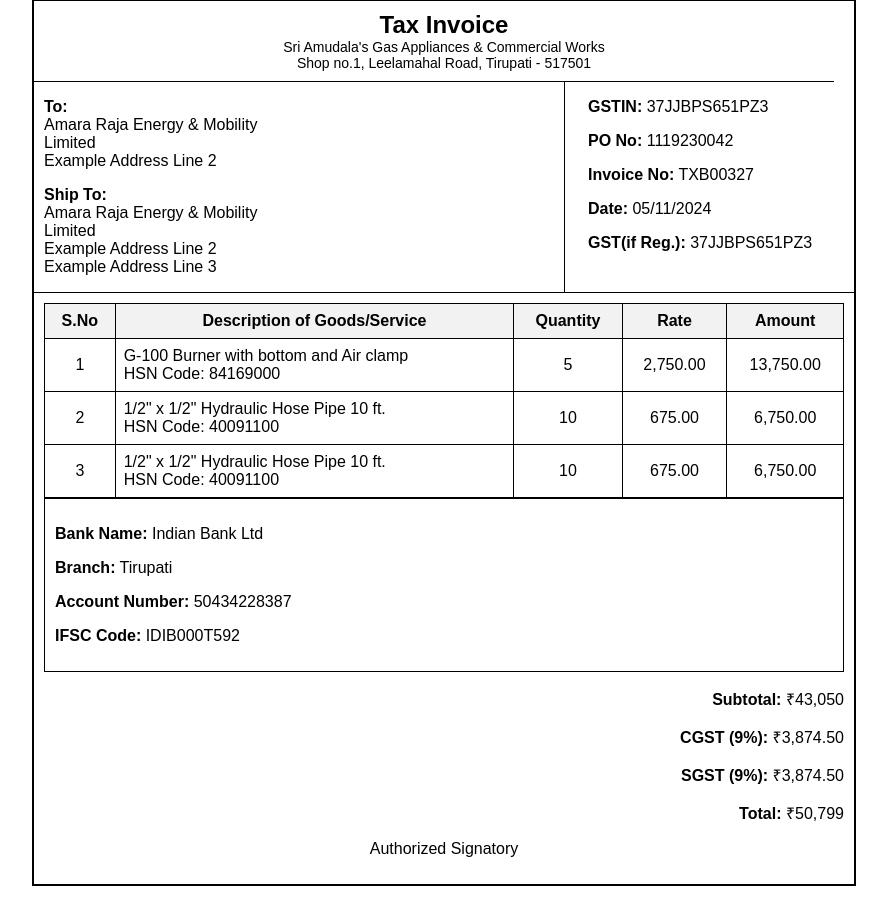
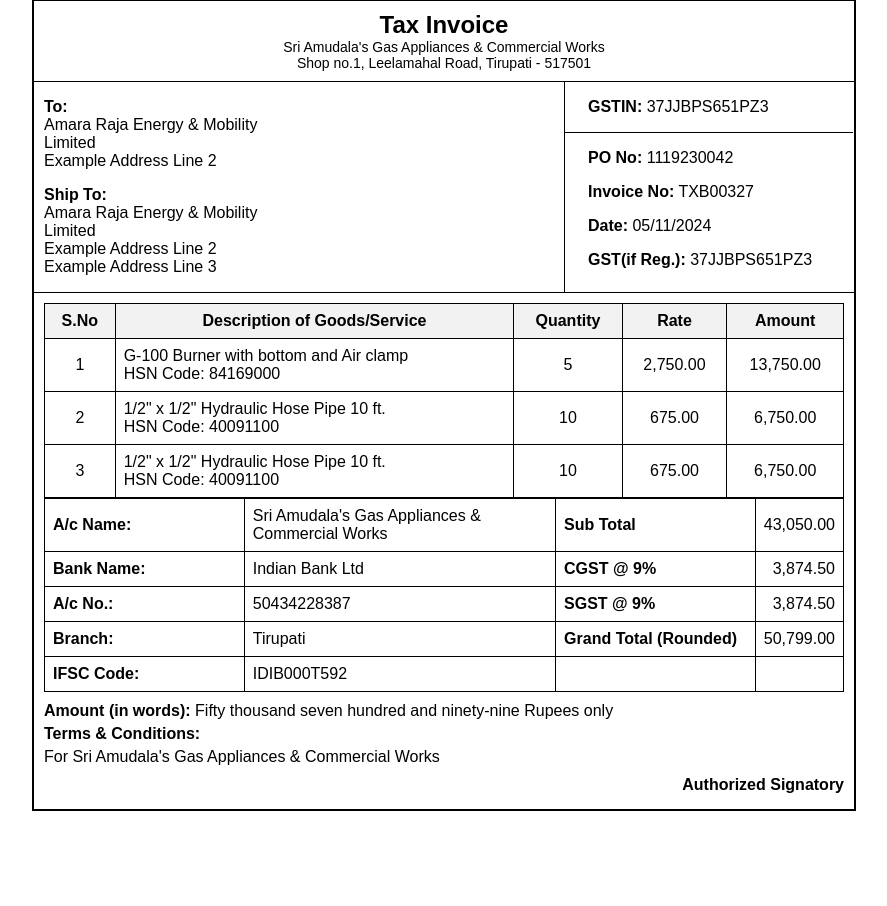
Before and after one commit to AmudalaGirish/sages, a Django app: template invoice/templates/invoice/invoice.html in a window 1280 px wide. Shown: the part 21-927 px from the top of the page, without its empty margins (196-1083 px from the left). After the commit the page ends 832 px from the top, so only its background shows below. Run offline with Django 5.2, Linux system fonts and the light colour scheme; the template is opened without the code that fills it, so the values that code supplies are empty.

Commit message:
invoice imprvment

```diff
--- a/invoice/templates/invoice/invoice.html
+++ b/invoice/templates/invoice/invoice.html
@@ -53,10 +53,12 @@
       left: 65%; /* Adjust based on layout */
     }
 
-    .first-divider, .second-divider {
+    .gstin-divider {
       border-top: 1px solid black;
-      margin: 0; /* Remove default spacing */
-      width: 100%; /* Ensures it spans the container */
+      margin: 5px 0;
+      width: calc(100% + 33px); /* Extend divider to touch borders, compensating for padding */
+      position: relative; /* Align relative to parent */
+      left: -24px; /* Adjust for left padding */
     }
 
     .items-table {
@@ -82,19 +84,47 @@
       width: calc(100% + 20px); /* Extend divider to touch borders, compensating for padding */
       position: relative; /* Align relative to parent */
       left: -10px; /* Adjust for left padding */
+    }
 
+    /* Table Styling for Bank Details and Summary */
+    .details-table {
+      width: 100%;
+      border-collapse: collapse;
     }
-    .bank-details {
-      border: 1px solid black;
-      padding: 10px;
+
+    .details-table td {
+      border: 1px solid black; /* Inner cell dividers */
+      padding: 8px;
     }
-    .summary {
+
+    .details-table .label {
+      width: 25%;
+      text-align: left; /* Align labels to the left */
+    }
+
+    .details-table .summary-label {
+      width: 25%;
+      text-align: left; /* Align summary labels to the left */
+    }
+
+    .details-table td:last-child {
+      text-align: right; /* Align values to the right for clarity */
+    }
+
+    /* Footer Section Styling */
+    .footer-section {
+      margin-top: 10px;
+      text-align: left;
+    }
+
+    .footer-section p {
+      margin: 5px 0;
+    }
+
+    .footer-section .signature {
       text-align: right;
       margin-top: 10px;
-    }
-    .footer {
-      text-align: center;
-      margin-top: 15px;
+      font-weight: bold;
     }
 
   </style>
@@ -122,7 +152,11 @@
         <div class="vertical-line"></div>
 
         <div class="right">
-          <p><b>GSTIN:</b> 37JJBPS651PZ3</p>
+            <!-- GSTIN Section with Divider -->
+          <div class="gstin-section">
+            <p><b>GSTIN:</b> <span>37JJBPS651PZ3</span></p>
+            <div class="gstin-divider"></div>
+          </div>
           <p><b>PO No:</b> 1119230042</p>
           <p><b>Invoice No:</b> TXB00327</p>
           <p><b>Date:</b> 05/11/2024</p>
@@ -174,26 +208,48 @@
         </tbody>
       </table>
     </div>
-
     <!-- Bank Details Section -->
-    <div class="section bank-details">
-      <p><b>Bank Name:</b> Indian Bank Ltd</p>
-      <p><b>Branch:</b> Tirupati</p>
-      <p><b>Account Number:</b> 50434228387</p>
-      <p><b>IFSC Code:</b> IDIB000T592</p>
-    </div>
-
-    <!-- Summary Section -->
-    <div class="summary">
-      <p><b>Subtotal:</b> ₹43,050</p>
-      <p><b>CGST (9%):</b> ₹3,874.50</p>
-      <p><b>SGST (9%):</b> ₹3,874.50</p>
-      <p><b>Total:</b> ₹50,799</p>
+    <div class="bank-details">
+      <table class="details-table">
+        <tr>
+          <td class="label"><b>A/c Name:</b></td>
+          <td>Sri Amudala's Gas Appliances & Commercial Works</td>
+          <td class="summary-label"><b>Sub Total</b></td>
+          <td>43,050.00</td>
+        </tr>
+        <tr>
+          <td class="label"><b>Bank Name:</b></td>
+          <td>Indian Bank Ltd</td>
+          <td class="summary-label"><b>CGST @ 9%</b></td>
+          <td>3,874.50</td>
+        </tr>
+        <tr>
+          <td class="label"><b>A/c No.:</b></td>
+          <td>50434228387</td>
+          <td class="summary-label"><b>SGST @ 9%</b></td>
+          <td>3,874.50</td>
+        </tr>
+        <tr>
+          <td class="label"><b>Branch:</b></td>
+          <td>Tirupati</td>
+          <td class="summary-label"><b>Grand Total (Rounded)</b></td>
+          <td>50,799.00</td>
+        </tr>
+        <tr>
+          <td class="label"><b>IFSC Code:</b></td>
+          <td>IDIB000T592</td>
+          <td></td>
+          <td></td>
+        </tr>
+      </table>
     </div>
 
     <!-- Footer Section -->
-    <div class="footer">
-      <p>Authorized Signatory</p>
+    <div class="footer-section">
+      <p><b>Amount (in words):</b> Fifty thousand seven hundred and ninety-nine Rupees only</p>
+      <p><b>Terms & Conditions:</b></p>
+      <p>For Sri Amudala's Gas Appliances & Commercial Works</p>
+      <p class="signature">Authorized Signatory</p>
     </div>
   </div>
 </body>
```
